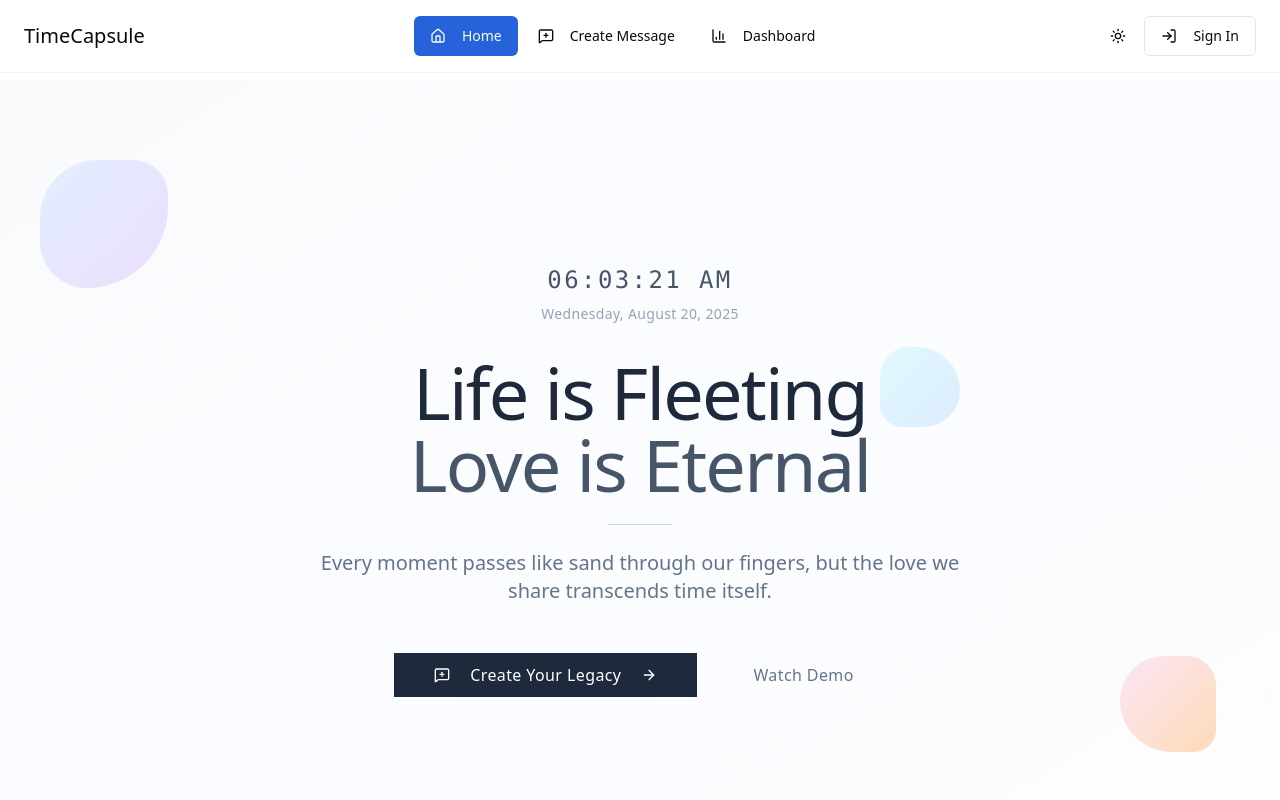
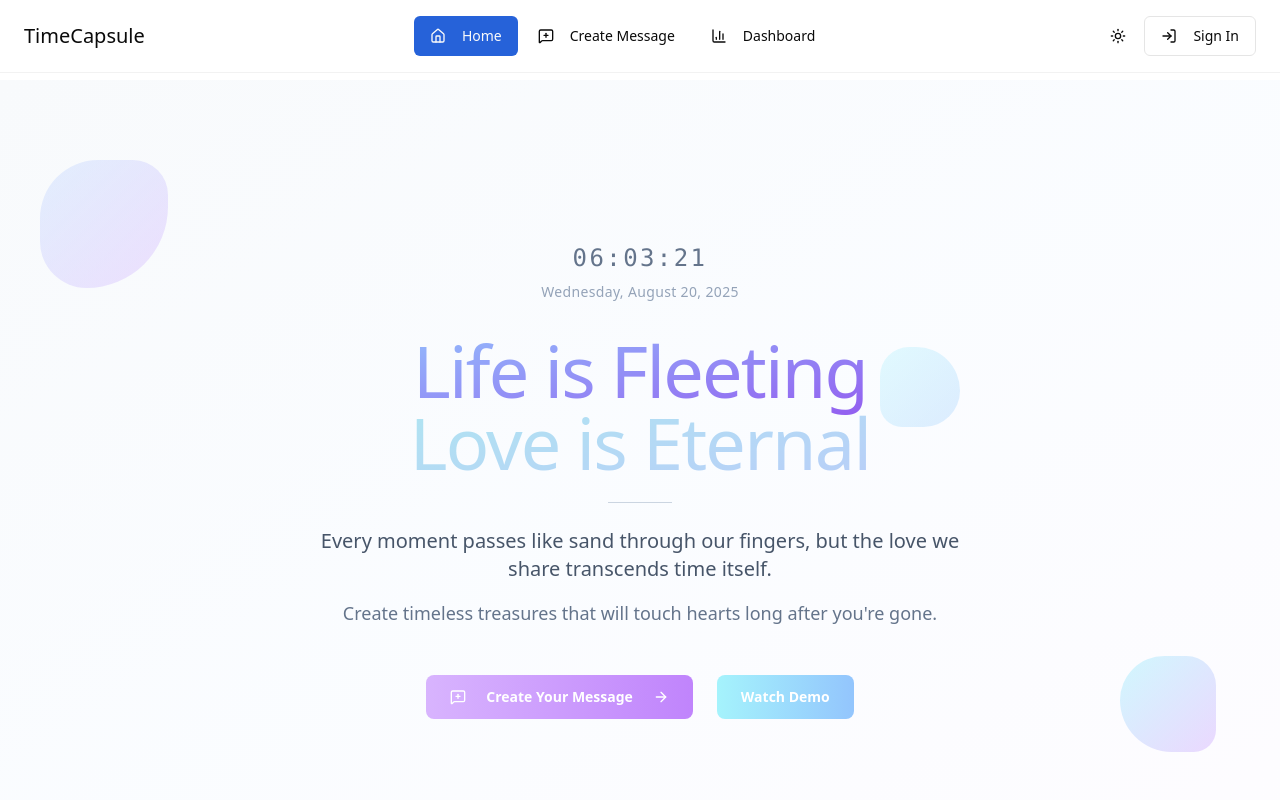
Before and after one commit to aishaksl/message-to-the-future, a React (Vite) app: page / in a window 1280 px wide. Shown: the top 800 px of the page. Built offline with nearby package versions, Linux system fonts and the light colour scheme.

Commit message:
style:update colors

```diff
--- a/src/components/layout/Hero.tsx
+++ b/src/components/layout/Hero.tsx
@@ -12,7 +12,7 @@ export const Hero: React.FC = () => {
       <section className="min-h-screen bg-gradient-to-br from-slate-50 via-blue-50/30 to-purple-50/30 relative overflow-hidden flex items-center justify-center">
         {/* Decorative blobs */}
         <div className="absolute w-32 h-32 rounded-full bg-gradient-to-br from-blue-200 to-purple-300 top-20 left-10 opacity-40" style={{ borderRadius: '50% 30% 70% 40%' }}></div>
-        <div className="absolute w-24 h-24 rounded-full bg-gradient-to-br from-pink-200 to-orange-300 bottom-32 right-16 opacity-50" style={{ borderRadius: '60% 40% 30% 70%' }}></div>
+        <div className="absolute w-24 h-24 rounded-full bg-gradient-to-br from-cyan-200 to-purple-300 bottom-32 right-16 opacity-50" style={{ borderRadius: '60% 40% 30% 70%' }}></div>
         <div className="absolute w-20 h-20 rounded-full bg-gradient-to-br from-cyan-200 to-blue-300 top-1/3 right-1/4 opacity-30" style={{ borderRadius: '40% 60% 50% 30%' }}></div>
 
         <div className="container mx-auto px-6 relative z-10">
--- a/src/components/layout/HeroSection.tsx
+++ b/src/components/layout/HeroSection.tsx
@@ -1,7 +1,7 @@
-import { Button } from "@/components/ui/button";
-import { MessageSquarePlus, ArrowRight } from "lucide-react";
-import { useNavigate } from "react-router-dom";
-import { useState, useEffect } from "react";
+import React, { useState, useEffect } from 'react';
+import { Button } from '@/components/ui/button';
+import { MessageSquarePlus, ArrowRight } from 'lucide-react';
+import { useNavigate } from 'react-router-dom';
 
 export const HeroSection: React.FC = () => {
   const navigate = useNavigate();
@@ -17,10 +17,10 @@ export const HeroSection: React.FC = () => {
 
   const formatTime = (date: Date) => {
     return date.toLocaleTimeString('en-US', {
+      hour12: false,
       hour: '2-digit',
       minute: '2-digit',
-      second: '2-digit',
-      hour12: true
+      second: '2-digit'
     });
   };
 
@@ -37,7 +37,7 @@ export const HeroSection: React.FC = () => {
     <div className="h-full flex flex-col justify-center items-center text-center px-4 space-y-8">
       {/* Current Time Display - Clean and Minimal */}
       <div className="space-y-2">
-        <div className="text-2xl font-mono font-light text-slate-600 tracking-widest">
+        <div className="text-2xl font-mono font-light text-slate-500 tracking-widest">
           {formatTime(currentTime)}
         </div>
         <div className="text-sm text-slate-400 font-light tracking-wide">
@@ -47,17 +47,23 @@ export const HeroSection: React.FC = () => {
 
       {/* Main Content - Zen Minimalist Design */}
       <div className="space-y-6 max-w-4xl">
-        <h1 className="text-5xl md:text-6xl lg:text-7xl font-extralight text-slate-800 leading-tight tracking-tight">
+        <h1 className="text-5xl md:text-6xl lg:text-7xl font-extralight bg-clip-text text-transparent bg-gradient-to-br from-blue-300 to-purple-600 leading-tight tracking-tight">
           Life is Fleeting
           <br />
-          <span className="text-slate-600">Love is Eternal</span>
+          <span className="bg-clip-text text-transparent bg-gradient-to-br from-cyan-500 to-blue-600 opacity-30">Love is Eternal</span>
         </h1>
 
         <div className="w-16 h-px bg-slate-300 mx-auto"></div>
 
-        <p className="text-lg md:text-xl text-slate-500 leading-relaxed font-light max-w-2xl mx-auto">
-          Every moment passes like sand through our fingers, but the love we share transcends time itself.
-        </p>
+        <div className="space-y-4 max-w-2xl mx-auto">
+          <p className="text-lg md:text-xl text-slate-600 leading-relaxed font-light">
+            Every moment passes like sand through our fingers, but the love we share transcends time itself.
+          </p>
+
+          <p className="text-base md:text-lg text-slate-500 leading-relaxed font-light">
+            Create timeless treasures that will touch hearts long after you're gone.
+          </p>
+        </div>
       </div>
 
       {/* Action Buttons - Minimal Design */}
@@ -65,17 +71,23 @@ export const HeroSection: React.FC = () => {
         <Button
           onClick={() => navigate('/create-message')}
           size="lg"
-          className="bg-slate-800 hover:bg-slate-900 text-white px-10 py-4 text-base rounded-none border-0 shadow-none hover:shadow-none transition-colors duration-300 font-light tracking-wide"
+          className="text-white font-bold px-6 py-3 rounded-lg
+               bg-gradient-to-r from-purple-300 to-purple-400
+               hover:brightness-110 hover:shadow-
+               transition-all duration-200"
         >
           <MessageSquarePlus className="w-4 h-4 mr-3" />
-          Create Your Legacy
+          Create Your Message
           <ArrowRight className="w-4 h-4 ml-3" />
         </Button>
 
         <Button
           variant="ghost"
           size="lg"
-          className="text-slate-500 hover:text-slate-700 px-8 py-4 text-base rounded-none hover:bg-transparent transition-colors duration-300 font-light tracking-wide"
+          className="text-white font-bold px-6 py-3 rounded-lg
+               bg-gradient-to-r from-cyan-200 to-blue-300
+               hover:brightness-110 hover:shadow-
+               transition-all duration-50 hover:text-white"
         >
           Watch Demo
         </Button>
```
